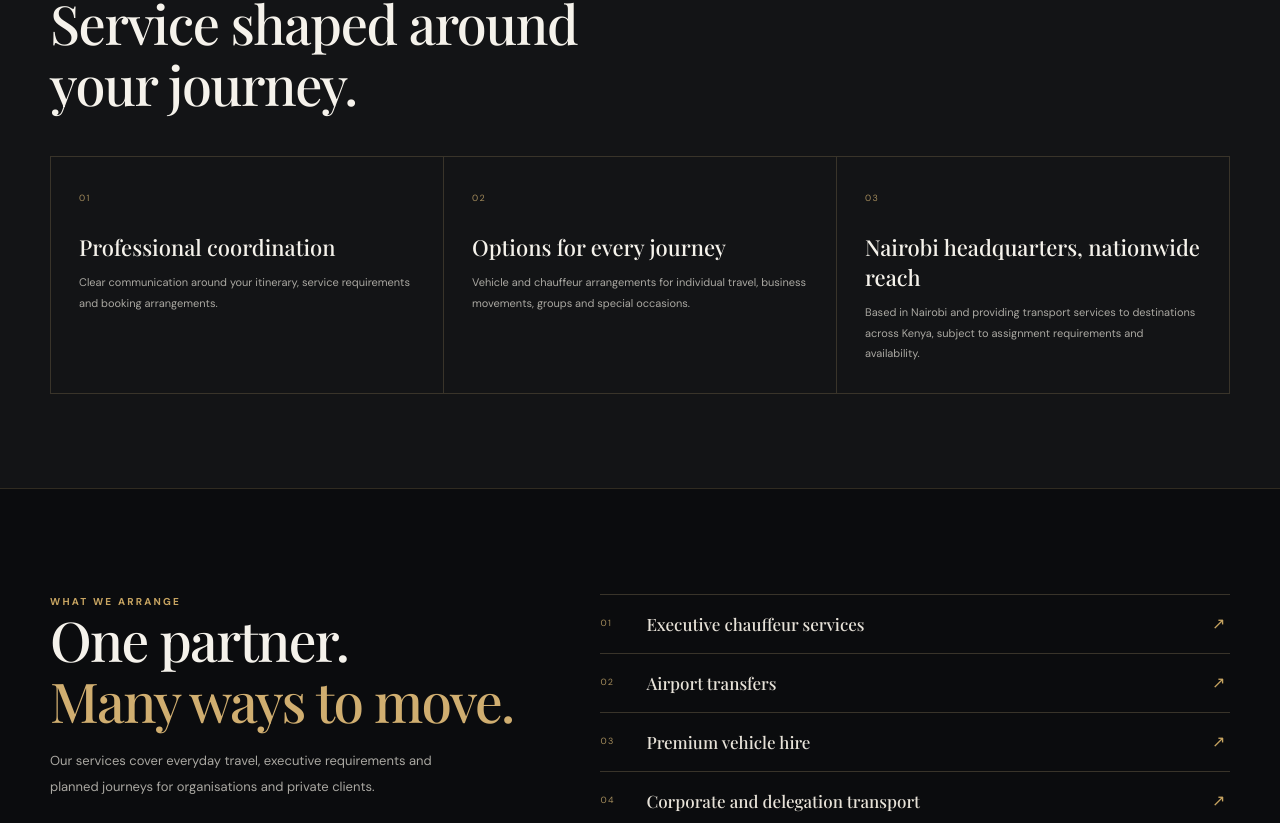
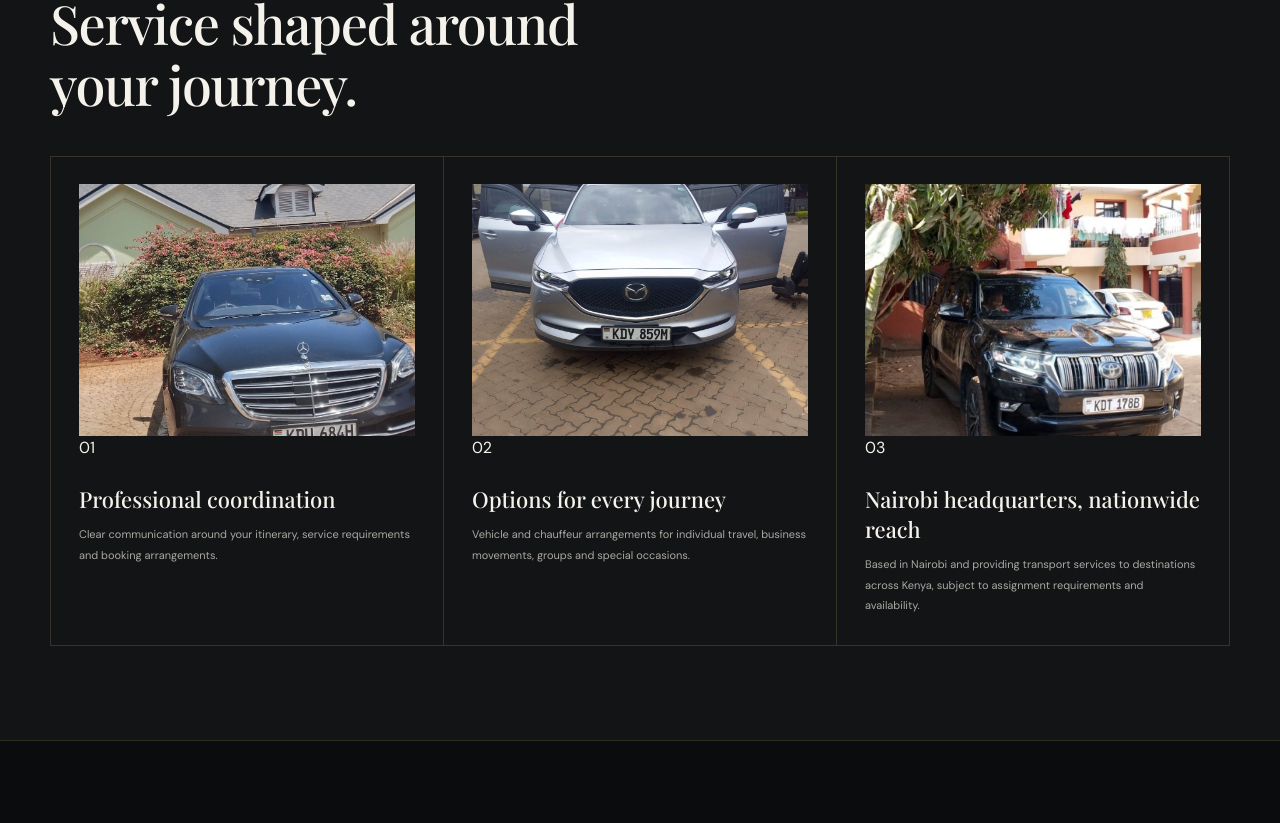
Before and after one commit to clementmburu21-design/falcon-exec-site, a React (Vite) app: page /about in a window 1280 px wide. Shown: the part 1197-2020 px from the top of the page. Built offline with nearby package versions, Linux system fonts and the light colour scheme; a web font is replaced by a local one.

Commit message:
Add vehicle photography to About page principle cards

```diff
--- a/src/pages/About.jsx
+++ b/src/pages/About.jsx
@@ -4,9 +4,9 @@ import { Link } from 'react-router-dom'
 const whatsapp = 'https://wa.me/254768000540?text=Hello%20Falcon%20Executive%20Logistics%2C%20I%27d%20like%20to%20discuss%20a%20transport%20requirement.'
 
 const principles = [
-  ['01', 'Professional coordination', 'Clear communication around your itinerary, service requirements and booking arrangements.'],
-  ['02', 'Options for every journey', 'Vehicle and chauffeur arrangements for individual travel, business movements, groups and special occasions.'],
-  ['03', 'Nairobi headquarters, nationwide reach', 'Based in Nairobi and providing transport services to destinations across Kenya, subject to assignment requirements and availability.'],
+  { number: '01', title: 'Professional coordination', text: 'Clear communication around your itinerary, service requirements and booking arrangements.', image: '/fleet/mercedes-s-class.jpg', alt: 'Premium Mercedes-Benz prepared for an executive journey' },
+  { number: '02', title: 'Options for every journey', text: 'Vehicle and chauffeur arrangements for individual travel, business movements, groups and special occasions.', image: '/fleet/mazda-cx5.jpg', alt: 'SUV option from the Falcon vehicle fleet' },
+  { number: '03', title: 'Nairobi headquarters, nationwide reach', text: 'Based in Nairobi and providing transport services to destinations across Kenya, subject to assignment requirements and availability.', image: '/fleet/prado-black.jpg', alt: 'Black Toyota Land Cruiser Prado for travel across Kenya' },
 ]
 
 const services = [
@@ -51,8 +51,11 @@ export default function About() {
             <h2>Service shaped around<br />your journey.</h2>
           </div>
           <div className="about-principle-grid">
-            {principles.map(([number, title, text]) => <article className="about-principle" key={number}>
-              <span>{number}</span><h3>{title}</h3><p>{text}</p>
+            {principles.map(({ number, title, text, image, alt }) => <article className="about-principle" key={number}>
+              <div className="about-principle-image"><img src={image} alt={alt} loading="lazy" /></div>
+              <div className="about-principle-content">
+                <span>{number}</span><h3>{title}</h3><p>{text}</p>
+              </div>
             </article>)}
           </div>
         </div>
```
